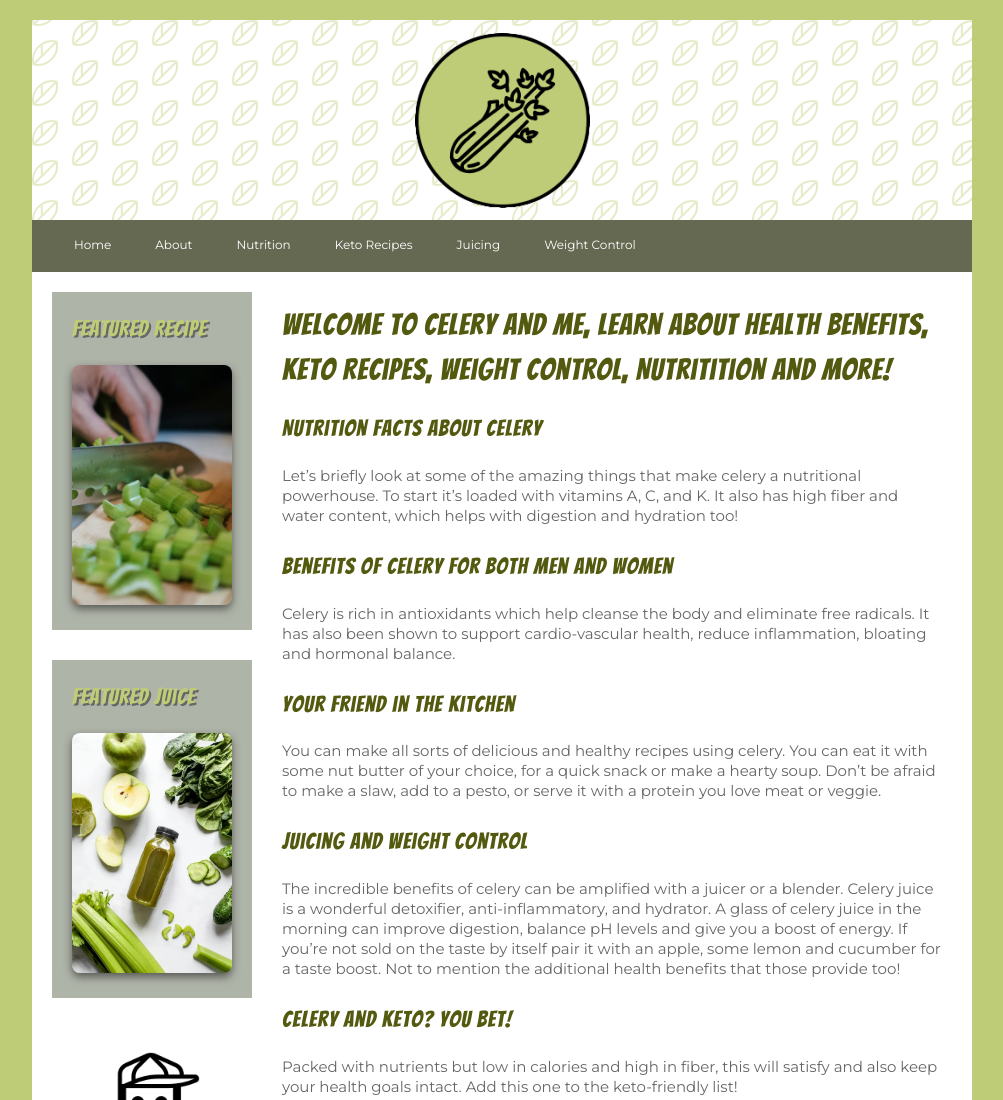
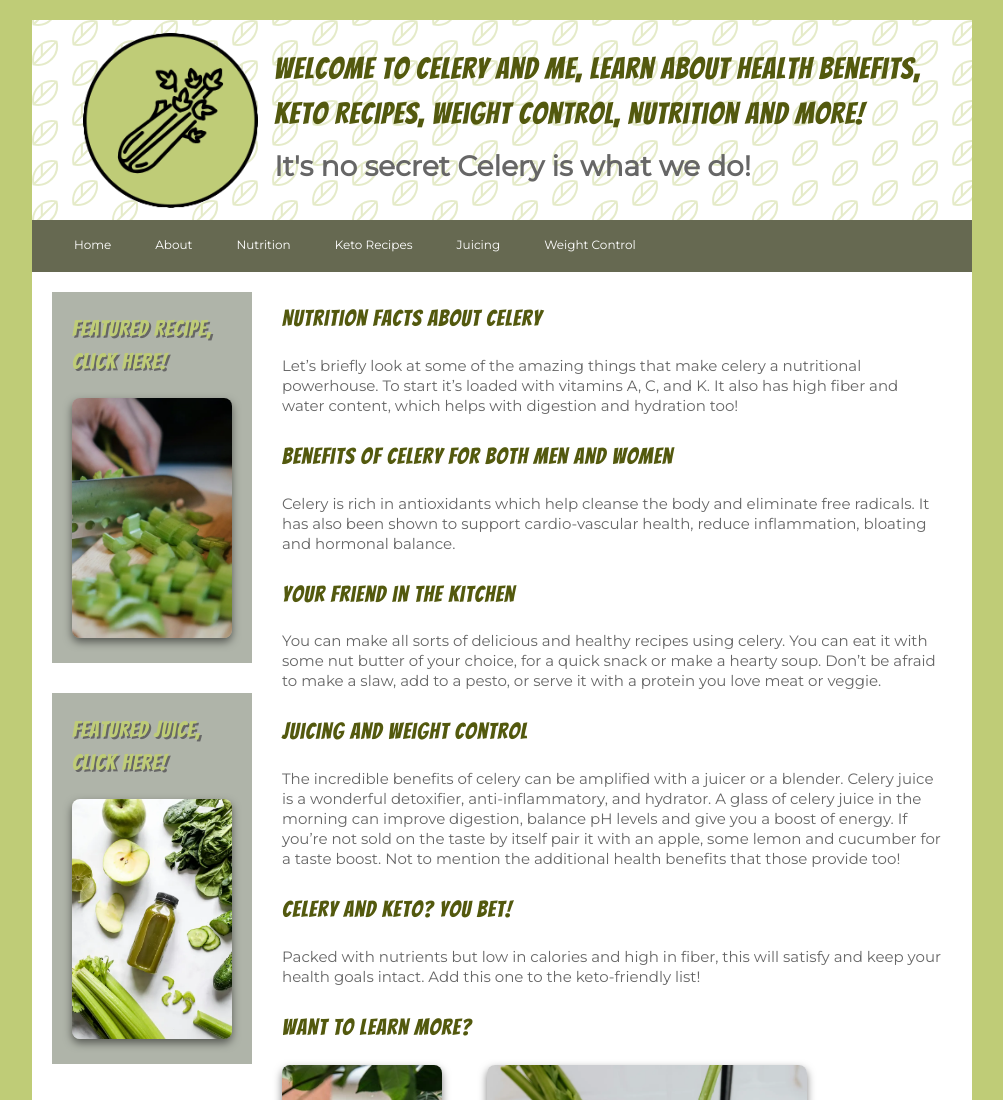
Before and after one commit to StarsInTech/celery-and-me, a plain HTML site: page index.html in a window 1280 px wide. Shown: the top 1100 px of the page, without its empty margins (138-1141 px from the left). Drawn offline with Linux system fonts and the light colour scheme.

Commit message:
updated layout and fixed some typos

```diff
--- a/css/styles.css
+++ b/css/styles.css
@@ -34,7 +34,7 @@ line-height: 20px;
 /* layout */
 
 #wrapper {
-width: 940px;
+max-width: 940px;
 margin: 0 auto;
 margin-top: 20px;
 }
@@ -159,6 +159,7 @@ header {
 	display: flex;
 	justify-content: center;
 	align-items: center;
+	gap: 1rem;
 }
 
 header img {
@@ -189,7 +190,7 @@ margin-bottom: 24px;
 margin-bottom: 0;
 }
 
-#content h1, h2, h3, h4, h5, h6 {
+#content h1, h2, h3, h4, h5, h6, header h1 {
 color: var(--dark-moss-green);
 margin: 0 0 20px 0;
 line-height: 1.5em;
@@ -197,8 +198,13 @@ font-family: 'Bangers', cursive;
 letter-spacing: 1px;
 }
 
-#content h1 {
+/* #content h1,
+header h1 {
 	font-size: 30px;
+} */
+
+.catch-phrase {
+	font-size: 28px;
 }
 
 #content .smallbutton {
--- a/index.html
+++ b/index.html
@@ -33,7 +33,12 @@
     <div id="wrapper">
       <!-- header -->
       <header>
-        <img src="images/celery-and-me-logo.png" alt="bunched-stalk-of-celery">
+        <img src="images/celery-and-me-logo.png" alt="a bunched stalk of celery graphic">
+        <div>
+          <h1>Welcome to Celery and Me, learn about Health Benefits, <br>Keto Recipes, Weight Control, Nutrition and More!</h1>
+          <!-- catch phrase -->
+          <p class="catch-phrase"><strong>It's no secret Celery is what we do!</strong></p>
+        </div>
       </header>
       <!-- end of header -->
       <!-- top nav -->
@@ -55,11 +60,11 @@
         <!-- sidebar -->
         <aside id="sidebar">
           <div class="asidebox">
-            <h3 class="featured">Featured Recipe</h3>
+            <h3 class="featured">Featured Recipe, Click Here!</h3>
             <img src="images/chopping-celery-with-chef-knife.webp" alt="celery-being-chopped-for-a-cooking-or-juicing-recipe" width="160">
           </div>
           <div class="asidebox">
-            <h3 class="featured">Featured Juice</h3>
+            <h3 class="featured">Featured Juice, Click Here!</h3>
             <img src="images/fresh-juicing-bottle.webp" alt="a-fresh-healthy-nutritous-green-juice" width="160">
           </div>
           <div class="about-me">
@@ -73,7 +78,7 @@
         <!-- end of sidebar1 -->
         <!-- #content -->
         <section id="content">
-          <h1>Welcome to Celery and Me, learn about Health Benefits, Keto Recipes, Weight Control, Nutritition and More!</h1>
+          <!-- <h1>Welcome to Celery and Me, learn about Health Benefits, Keto Recipes, Weight Control, Nutritition and More!</h1> -->
           <article>
             <h2>Nutrition Facts About Celery </h2>
             <p>Let’s briefly look at some of the amazing things that make celery a nutritional powerhouse. To start it’s loaded with vitamins A, C, and K. It also has high fiber and water content, which helps with digestion and hydration too!</p>
@@ -92,7 +97,7 @@
           </article>
           <article>
             <h2>Celery and Keto? You bet!</h2>
-            <p>Packed with nutrients but low in calories and high in fiber, this will satisfy and also keep your health goals intact. Add this one to the keto-friendly list!</p>
+            <p>Packed with nutrients but low in calories and high in fiber, this will satisfy and keep your health goals intact. Add this one to the keto-friendly list!</p>
           </article>
           <article>
           <h2>Want to learn more?</h2>
```
